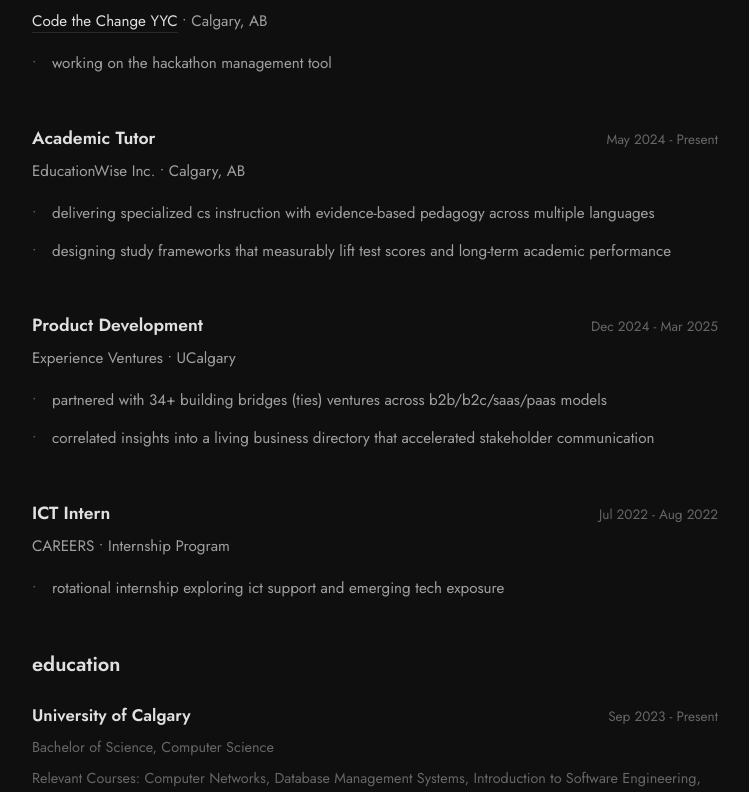
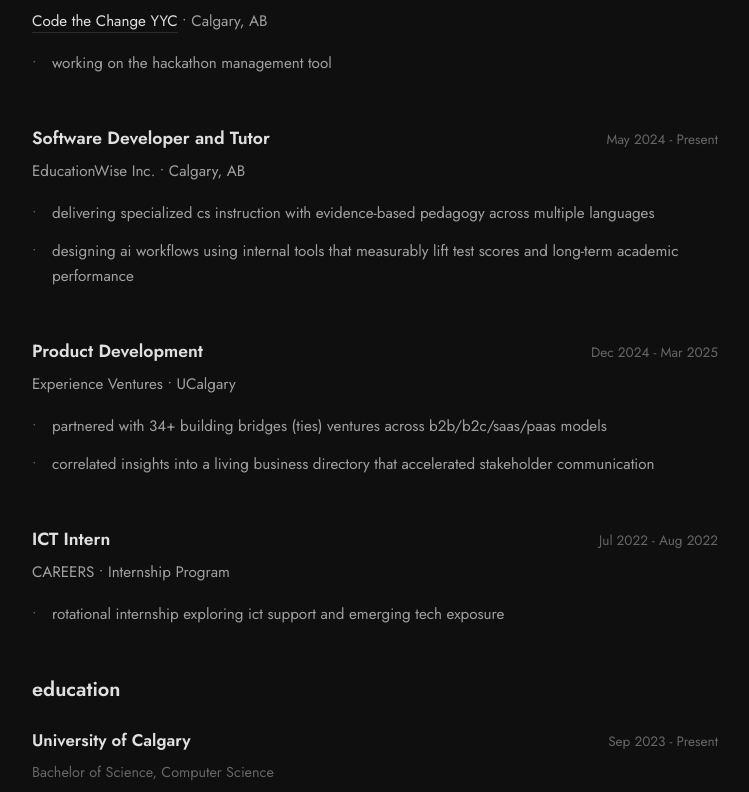
Before and after one commit to YahyaAsmara/portfolio, a React (Vite) app in the folder frontend/: page / in a window 1280 px wide. Shown: the part 1300-2092 px from the top of the page, without its empty margins (413-1162 px from the left). Built offline with nearby package versions, Linux system fonts and the light colour scheme.

Commit message:
update change in role

```diff
--- a/frontend/src/App.tsx
+++ b/frontend/src/App.tsx
@@ -215,13 +215,13 @@
 
           <div className="experience-item">
             <div className="experience-header">
-              <h3>Academic Tutor</h3>
+              <h3>Software Developer and Tutor</h3>
               <span className="date">May 2024 - Present</span>
             </div>
             <p className="company">EducationWise Inc. • Calgary, AB</p>
             <ul>
               <li>delivering specialized cs instruction with evidence-based pedagogy across multiple languages</li>
-              <li>designing study frameworks that measurably lift test scores and long-term academic performance</li>
+              <li>designing ai workflows using internal tools that measurably lift test scores and long-term academic performance</li>
             </ul>
           </div>
 
```
